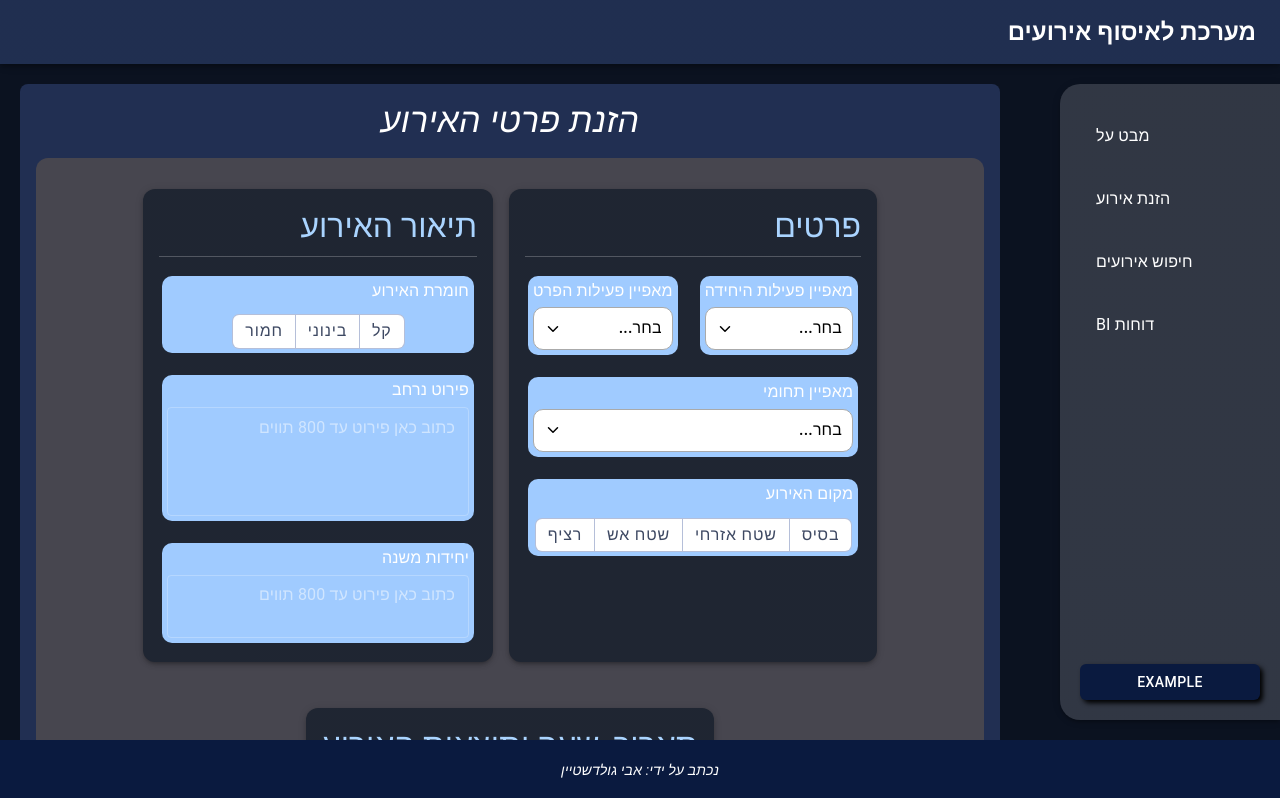
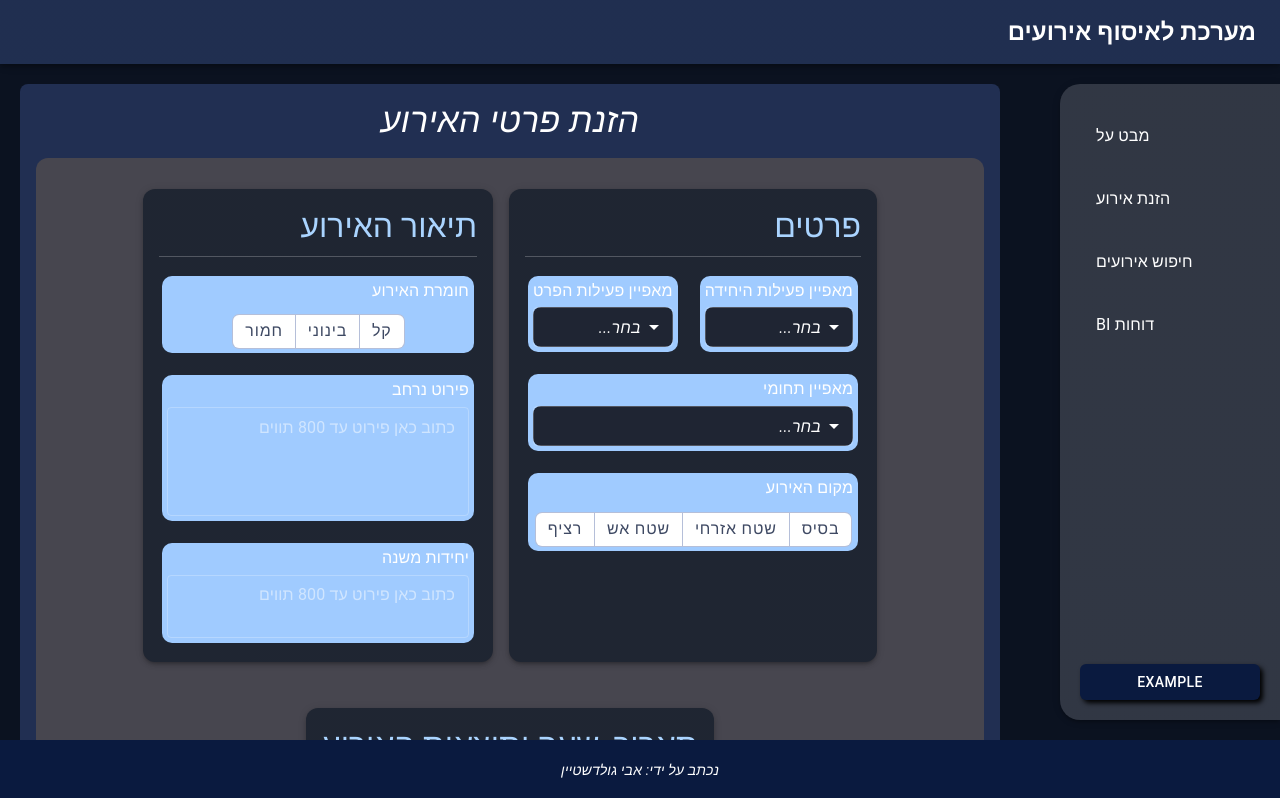
Before and after one commit to AviGoldshtein/safety-avi-goldshtein, a React (Vite) app: page / in a window 1280 px wide. Shown: the top 798 px of the page. Built offline with nearby package versions, Linux system fonts and the light colour scheme; some icons are missing.

Commit message:
Refactor CustomSelect component to use MUI TextField for improved styling and functionality

```diff
--- a/src/components/CustomSelect/CustomSelect.tsx
+++ b/src/components/CustomSelect/CustomSelect.tsx
@@ -1,49 +1,35 @@
-import { useState } from "react";
-import styles from "./CustomSelect.module.css";
-import { ChevronDown } from "lucide-react"; // חץ קטן ויפה
+import { TextField, MenuItem, useTheme } from "@mui/material";
 
 interface CustomSelectProps {
   options: readonly string[];
   value?: string;
-    onChange: (val: string) => void
+  onChange: (val: string) => void;
 }
 
-export default function CustomSelect({ options = [], value, onChange }: CustomSelectProps) {
-    const [open, setOpen] = useState(false);
-
-    const handleSelect = (val: string) => {
-        onChange(val);
-        setOpen(false);
-    };
+export default function CustomSelect({ options, value, onChange }: CustomSelectProps) {
+  const theme = useTheme();
 
   return (
-        <div className={styles.wrapper}>
-            <div
-                className={styles.selected}
-                tabIndex={0}
-                onClick={() => setOpen(!open)}
+    <TextField
+      select
+      value={value ?? ""}
+      onChange={(e) => onChange(e.target.value)}
+      size="small"
+      fullWidth
+      sx={{
+        bgcolor: theme.palette.mode === "dark" ? "#1f2533" : "#e7e9ef",
+        borderRadius: 2,
+      }}
+      SelectProps={{
+        displayEmpty: true,
+        renderValue: (selected) => !selected ? <em>בחר...</em> : selected as string
+      }}
     >
-                <span>{value || "בחר..."}</span>
-
-                <ChevronDown
-                    className={`${styles.arrow} ${open ? styles.open : ""}`}
-                    size={18}
-                />
-            </div>
-
-            {open && (
-                <ul className={styles.list}>
       {options.map((opt) => (
-                        <li
-                            key={opt}
-                            className={styles.option}
-                            onClick={() => handleSelect(opt)}
-                        >
+        <MenuItem key={opt} value={opt}>
           {opt}
-                        </li>
+        </MenuItem>
       ))}
-                </ul>
-            )}
-        </div>
+    </TextField>
   );
 }
```
Lines whose indentation alone changed are shown as unchanged.
